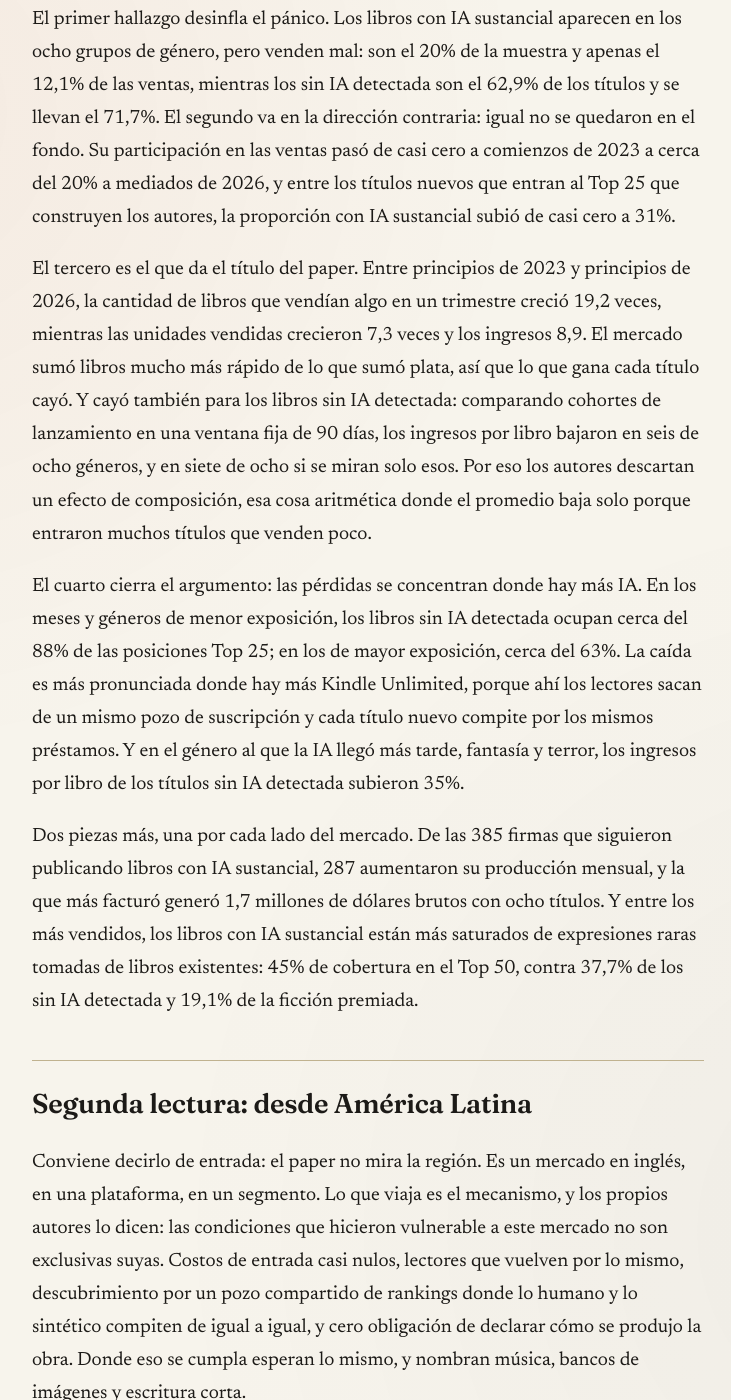
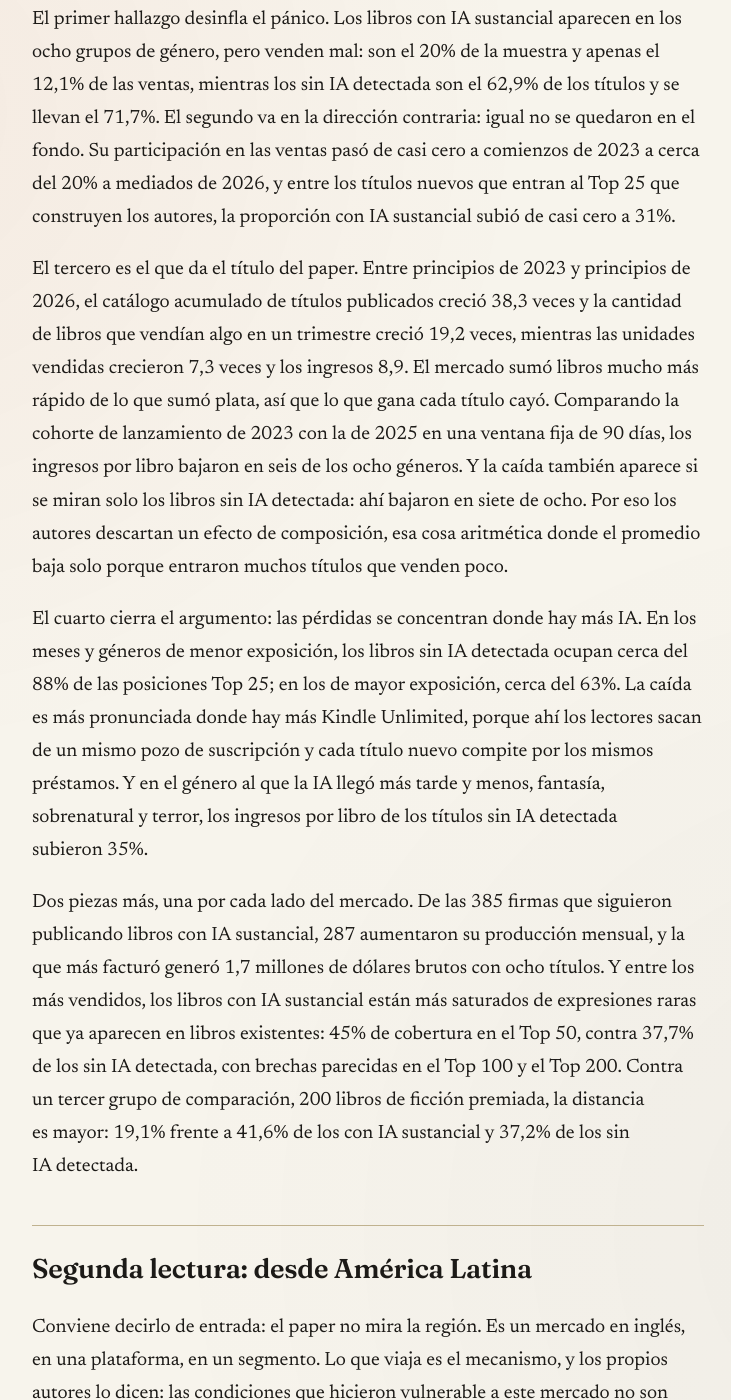
Before and after one commit to jaguridi/doble-click-blog, a Jekyll site: the page built from _lecturas/ia-diluye-mercado-libros.md, in a window 1280 px wide and 1400 px high, scrolled down 1851 px. Shown: the whole window, without its empty margins (272-1003 px from the left). Built offline with Jekyll 4.4.1, drawn with Linux system fonts in a browser that asks for light colours.

Commit message:
Revision editorial: precisiones en Doble Lectura #18
Contraste contra el preprint de Chakrabarty et al. (arXiv:2607.20349v2):

- Separa la caida de ingresos por libro en seis de ocho generos (todos los
  libros) de la de siete de ocho (solo libros sin IA detectada), que la
  redaccion anterior encadenaba bajo una sola atribucion, y nombra las
  cohortes comparadas (2023 vs 2025).
- Agrega el crecimiento del catalogo acumulado (38,3 veces), distinto del
  de titulos que venden en un trimestre (19,2 veces).
- Corrige la comparacion de expresiones raras: el 19,1% de la ficcion
  premiada sale de otro grupo de comparacion (200 libros por grupo, 41,6%
  y 37,2%), no del Top 50 donde van el 45% y el 37,7%.
- "tomadas de libros existentes" pasa a "que ya aparecen en libros
  existentes": el paper mide superposicion agregada, no copia.
- Nombra el cluster de genero como en la fuente (fantasia, sobrenatural y
  terror).

Co-Authored-By: Claude Opus 5 <noreply@anthropic.com>
Claude-Session: https://claude.ai/code/session_01Wd1yMTPkuW1GU7HWiwVns2

```diff
--- a/_lecturas/ia-diluye-mercado-libros.md
+++ b/_lecturas/ia-diluye-mercado-libros.md
@@ -29,11 +29,11 @@ Para medirlo armaron un panel poco común. Las ventas diarias, el precio y el ra
 
 El primer hallazgo desinfla el pánico. Los libros con IA sustancial aparecen en los ocho grupos de género, pero venden mal: son el 20% de la muestra y apenas el 12,1% de las ventas, mientras los sin IA detectada son el 62,9% de los títulos y se llevan el 71,7%. El segundo va en la dirección contraria: igual no se quedaron en el fondo. Su participación en las ventas pasó de casi cero a comienzos de 2023 a cerca del 20% a mediados de 2026, y entre los títulos nuevos que entran al Top 25 que construyen los autores, la proporción con IA sustancial subió de casi cero a 31%.
 
-El tercero es el que da el título del paper. Entre principios de 2023 y principios de 2026, la cantidad de libros que vendían algo en un trimestre creció 19,2 veces, mientras las unidades vendidas crecieron 7,3 veces y los ingresos 8,9. El mercado sumó libros mucho más rápido de lo que sumó plata, así que lo que gana cada título cayó. Y cayó también para los libros sin IA detectada: comparando cohortes de lanzamiento en una ventana fija de 90 días, los ingresos por libro bajaron en seis de ocho géneros, y en siete de ocho si se miran solo esos. Por eso los autores descartan un efecto de composición, esa cosa aritmética donde el promedio baja solo porque entraron muchos títulos que venden poco.
+El tercero es el que da el título del paper. Entre principios de 2023 y principios de 2026, el catálogo acumulado de títulos publicados creció 38,3 veces y la cantidad de libros que vendían algo en un trimestre creció 19,2 veces, mientras las unidades vendidas crecieron 7,3 veces y los ingresos 8,9. El mercado sumó libros mucho más rápido de lo que sumó plata, así que lo que gana cada título cayó. Comparando la cohorte de lanzamiento de 2023 con la de 2025 en una ventana fija de 90 días, los ingresos por libro bajaron en seis de los ocho géneros. Y la caída también aparece si se miran solo los libros sin IA detectada: ahí bajaron en siete de ocho. Por eso los autores descartan un efecto de composición, esa cosa aritmética donde el promedio baja solo porque entraron muchos títulos que venden poco.
 
-El cuarto cierra el argumento: las pérdidas se concentran donde hay más IA. En los meses y géneros de menor exposición, los libros sin IA detectada ocupan cerca del 88% de las posiciones Top 25; en los de mayor exposición, cerca del 63%. La caída es más pronunciada donde hay más Kindle Unlimited, porque ahí los lectores sacan de un mismo pozo de suscripción y cada título nuevo compite por los mismos préstamos. Y en el género al que la IA llegó más tarde, fantasía y terror, los ingresos por libro de los títulos sin IA detectada subieron 35%.
+El cuarto cierra el argumento: las pérdidas se concentran donde hay más IA. En los meses y géneros de menor exposición, los libros sin IA detectada ocupan cerca del 88% de las posiciones Top 25; en los de mayor exposición, cerca del 63%. La caída es más pronunciada donde hay más Kindle Unlimited, porque ahí los lectores sacan de un mismo pozo de suscripción y cada título nuevo compite por los mismos préstamos. Y en el género al que la IA llegó más tarde y menos, fantasía, sobrenatural y terror, los ingresos por libro de los títulos sin IA detectada subieron 35%.
 
-Dos piezas más, una por cada lado del mercado. De las 385 firmas que siguieron publicando libros con IA sustancial, 287 aumentaron su producción mensual, y la que más facturó generó 1,7 millones de dólares brutos con ocho títulos. Y entre los más vendidos, los libros con IA sustancial están más saturados de expresiones raras tomadas de libros existentes: 45% de cobertura en el Top 50, contra 37,7% de los sin IA detectada y 19,1% de la ficción premiada.
+Dos piezas más, una por cada lado del mercado. De las 385 firmas que siguieron publicando libros con IA sustancial, 287 aumentaron su producción mensual, y la que más facturó generó 1,7 millones de dólares brutos con ocho títulos. Y entre los más vendidos, los libros con IA sustancial están más saturados de expresiones raras que ya aparecen en libros existentes: 45% de cobertura en el Top 50, contra 37,7% de los sin IA detectada, con brechas parecidas en el Top 100 y el Top 200. Contra un tercer grupo de comparación, 200 libros de ficción premiada, la distancia es mayor: 19,1% frente a 41,6% de los con IA sustancial y 37,2% de los sin IA detectada.
 
 ## Segunda lectura: desde América Latina
 
```
